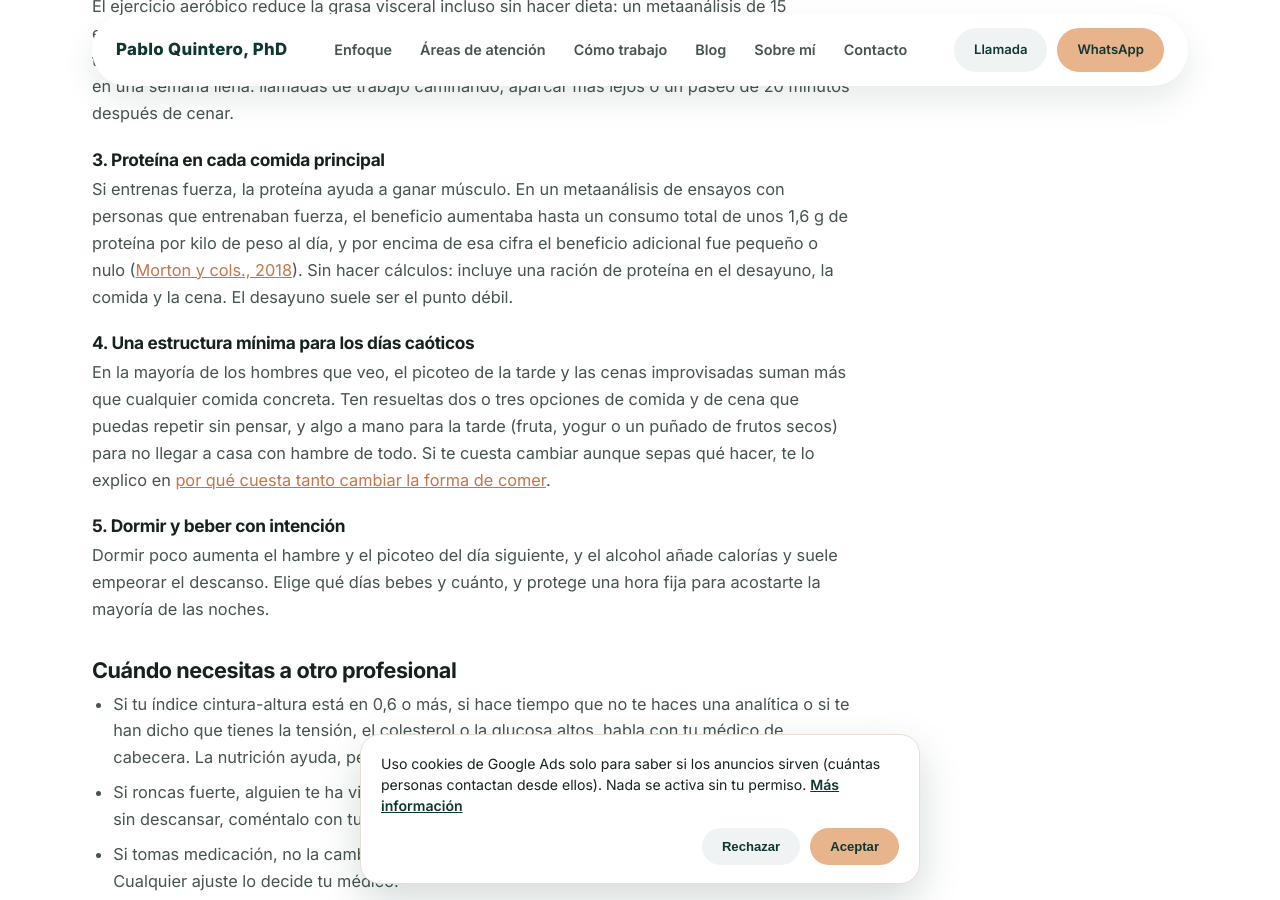
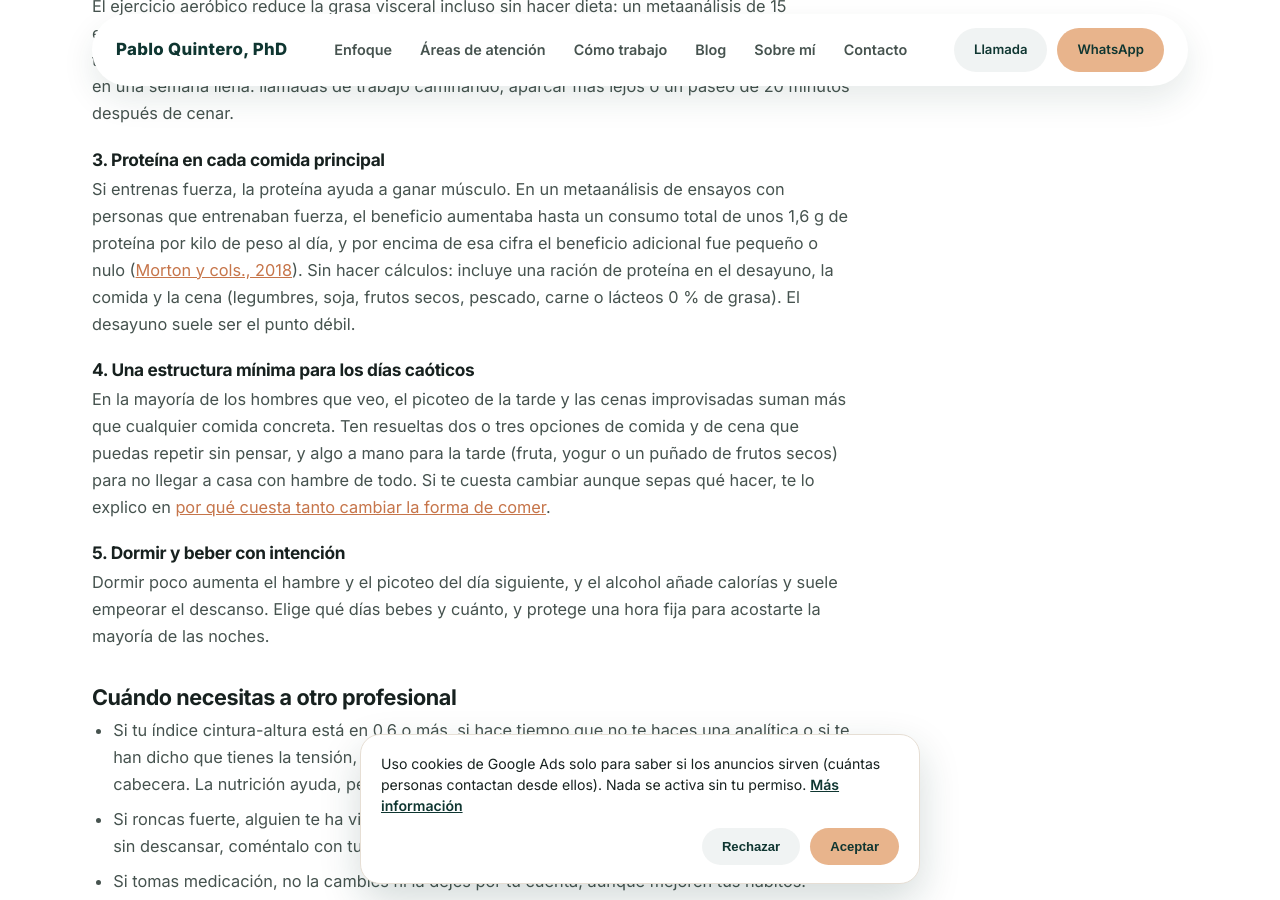
Before and after one commit to pquinriver/pabloquintero-nutricion, a Jekyll site: the page built from _posts/2026-10-20-perder-barriga-despues-de-los-40.md, in a window 1280 px wide and 900 px high, scrolled down 2610 px. Built offline with Jekyll 4.4.1, drawn with Linux system fonts in a browser that asks for light colours.

Commit message:
Artículo 1: lista de alimentos proteicos de Pablo
Co-Authored-By: Claude Opus 5.5 <noreply@anthropic.com>
Claude-Session: https://claude.ai/code/session_019cXGgNWpYC1RPAKDyex8S2

```diff
--- a/_posts/2026-10-20-perder-barriga-despues-de-los-40.md
+++ b/_posts/2026-10-20-perder-barriga-despues-de-los-40.md
@@ -69,7 +69,7 @@ El ejercicio aeróbico reduce la grasa visceral incluso sin hacer dieta: un meta
 
 ### 3. Proteína en cada comida principal
 
-Si entrenas fuerza, la proteína ayuda a ganar músculo. En un metaanálisis de ensayos con personas que entrenaban fuerza, el beneficio aumentaba hasta un consumo total de unos 1,6 g de proteína por kilo de peso al día, y por encima de esa cifra el beneficio adicional fue pequeño o nulo ([Morton y cols., 2018](https://doi.org/10.1136/bjsports-2017-097608)). Sin hacer cálculos: incluye una ración de proteína en el desayuno, la comida y la cena. El desayuno suele ser el punto débil.
+Si entrenas fuerza, la proteína ayuda a ganar músculo. En un metaanálisis de ensayos con personas que entrenaban fuerza, el beneficio aumentaba hasta un consumo total de unos 1,6 g de proteína por kilo de peso al día, y por encima de esa cifra el beneficio adicional fue pequeño o nulo ([Morton y cols., 2018](https://doi.org/10.1136/bjsports-2017-097608)). Sin hacer cálculos: incluye una ración de proteína en el desayuno, la comida y la cena (legumbres, soja, frutos secos, pescado, carne o lácteos 0 % de grasa). El desayuno suele ser el punto débil.
 
 ### 4. Una estructura mínima para los días caóticos
 
```
